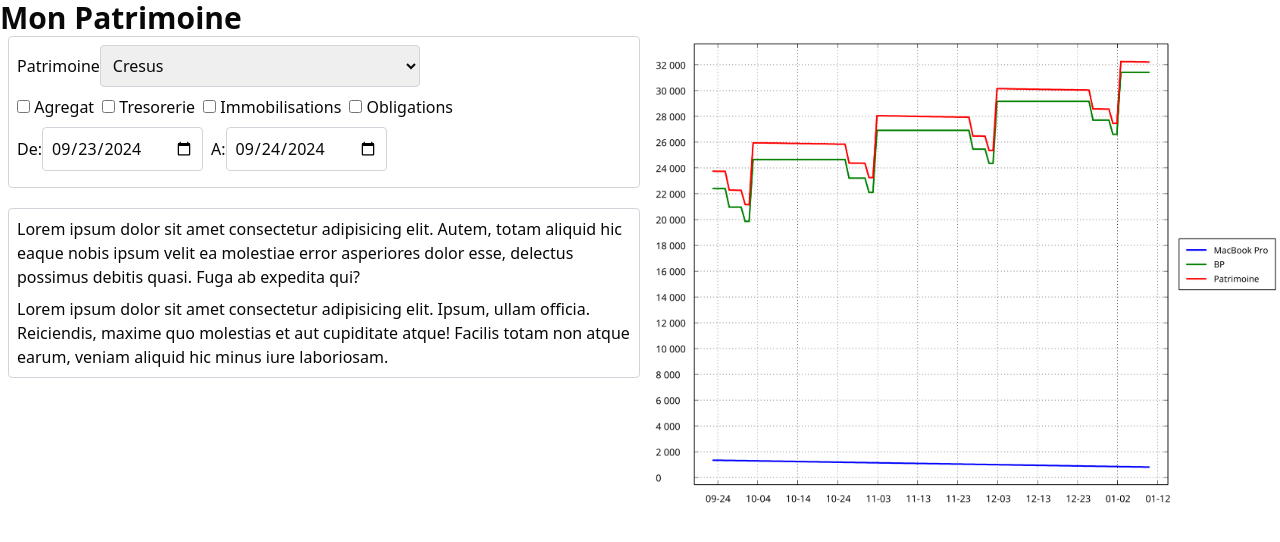
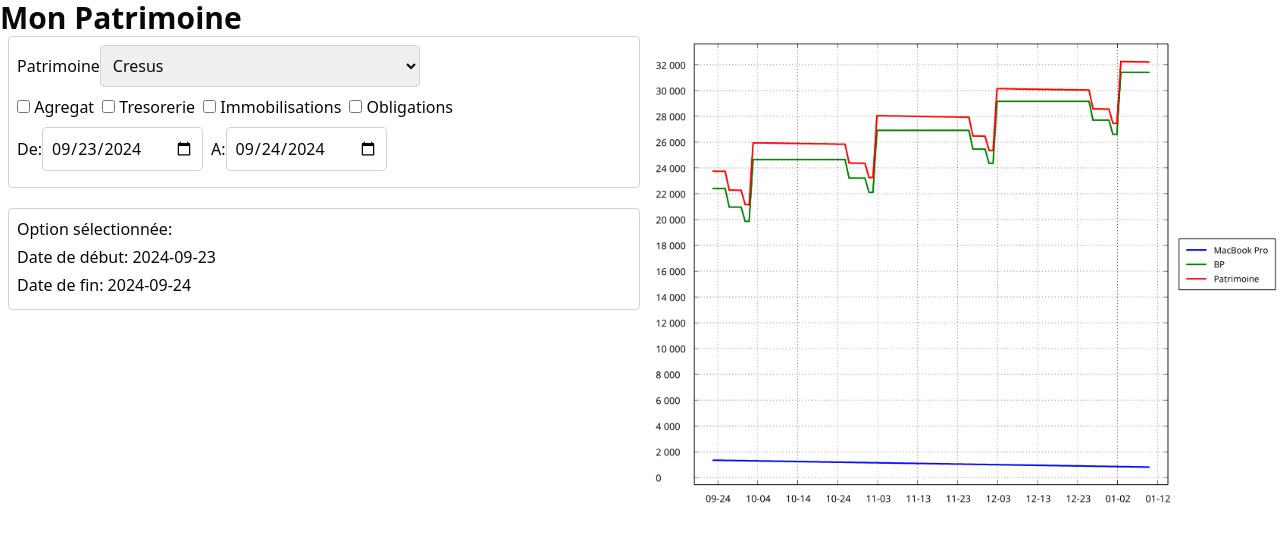
Before and after one commit to Daris02/patrimoine-ui, a React (Vite) app: page / in a window 1280 px wide. Shown: the top 542 px of the page. Built offline with nearby package versions, Linux system fonts and the light colour scheme.

Commit message:
fix: add log info

```diff
--- a/src/components/Dashboard.tsx
+++ b/src/components/Dashboard.tsx
@@ -5,16 +5,18 @@ import LogContainer from './LogContainer';
 
 function Dashboard () {
   const [imageSrc, setImageSrc] = useState('/assets/img-1.png');
+  const [logs, setLogs] = useState([]);
 
-  const handleInputChange = (newImageSrc: string) => {
+  const handleInputChange = (newImageSrc: string, newLogs: string[]) => {
     setImageSrc(newImageSrc);
+    setLogs([...logs, ...newLogs]);
   };
 
   return (
     <div className="w-full flex">
       <div className="flex flex-col w-full ml-2">
         <InputContainer onInputChange={handleInputChange} />
-        <LogContainer />
+        <LogContainer logs={logs}/>
       </div>
       <div className="flex flex-col w-full ml-2">
         <ImageContainer imageSrc={imageSrc}/>
--- a/src/components/InputContainer.tsx
+++ b/src/components/InputContainer.tsx
@@ -3,7 +3,7 @@ import { useEffect, useState } from "react";
 function InputContainer({
   onInputChange,
 }: {
-  onInputChange: (newImageSrc: string) => void;
+  onInputChange: (newImageSrc: string, newLogs: string[]) => void;
 }) {
   const [debutDate, setDebutDate] = useState("");
   const [finDate, setFinDate] = useState("");
@@ -19,24 +19,31 @@ function InputContainer({
 
   useEffect(() => {
     const images = [
-      '/assets/img-1.png',
-      '/assets/img-2.png',
-      '/assets/img-3.png',
-      '/assets/img-4.png',
-      '/assets/img-5.png',
-      '/assets/img-6.png',
-      '/assets/img-7.png',
+      "/assets/img-1.png",
+      "/assets/img-2.png",
+      "/assets/img-3.png",
+      "/assets/img-4.png",
+      "/assets/img-5.png",
+      "/assets/img-6.png",
+      "/assets/img-7.png",
     ];
 
     let newImageSrc;
+    const newLogs = [];
 
     if (selectedOption || debutDate || finDate) {
       newImageSrc = images[Math.floor(Math.random() * images.length)];
+      newLogs.push(`Option sélectionnée: ${selectedOption}`);
     } else {
-      newImageSrc = '/assets/img-1.png';
+      newImageSrc = "/assets/img-1.png";
     }
 
-    onInputChange(newImageSrc);
+    if (debutDate && finDate) {
+      newLogs.push(`Date de début: ${debutDate}`);
+      newLogs.push(`Date de fin: ${finDate}`);
+    }
+
+    onInputChange(newImageSrc, newLogs);
   }, [debutDate, finDate, selectedOption]);
 
   return (
--- a/src/components/LogContainer.tsx
+++ b/src/components/LogContainer.tsx
@@ -1,13 +1,16 @@
 
-function LogContainer () {
+function LogContainer ( { logs }: { logs: string[]}) {
   return (
     <div className="p-2 border border-gray-300 rounded">
-      <div className="mb-2">
-        <p>Lorem ipsum dolor sit amet consectetur adipisicing elit. Autem, totam aliquid hic eaque nobis ipsum velit ea molestiae error asperiores dolor esse, delectus possimus debitis quasi. Fuga ab expedita qui?</p>
-      </div>
-      <div>
-        <p>Lorem ipsum dolor sit amet consectetur adipisicing elit. Ipsum, ullam officia. Reiciendis, maxime quo molestias et aut cupiditate atque! Facilis totam non atque earum, veniam aliquid hic minus iure laboriosam.</p>
-      </div>
+      {logs.length > 0 ? (
+        logs.map((log, index) => (
+          <div key={index} className="mb-1">
+            {log}
+          </div>
+        ))
+      ) : (
+        <p>Aucun log disponible.</p>
+      )}
     </div>
   );
 };
```
